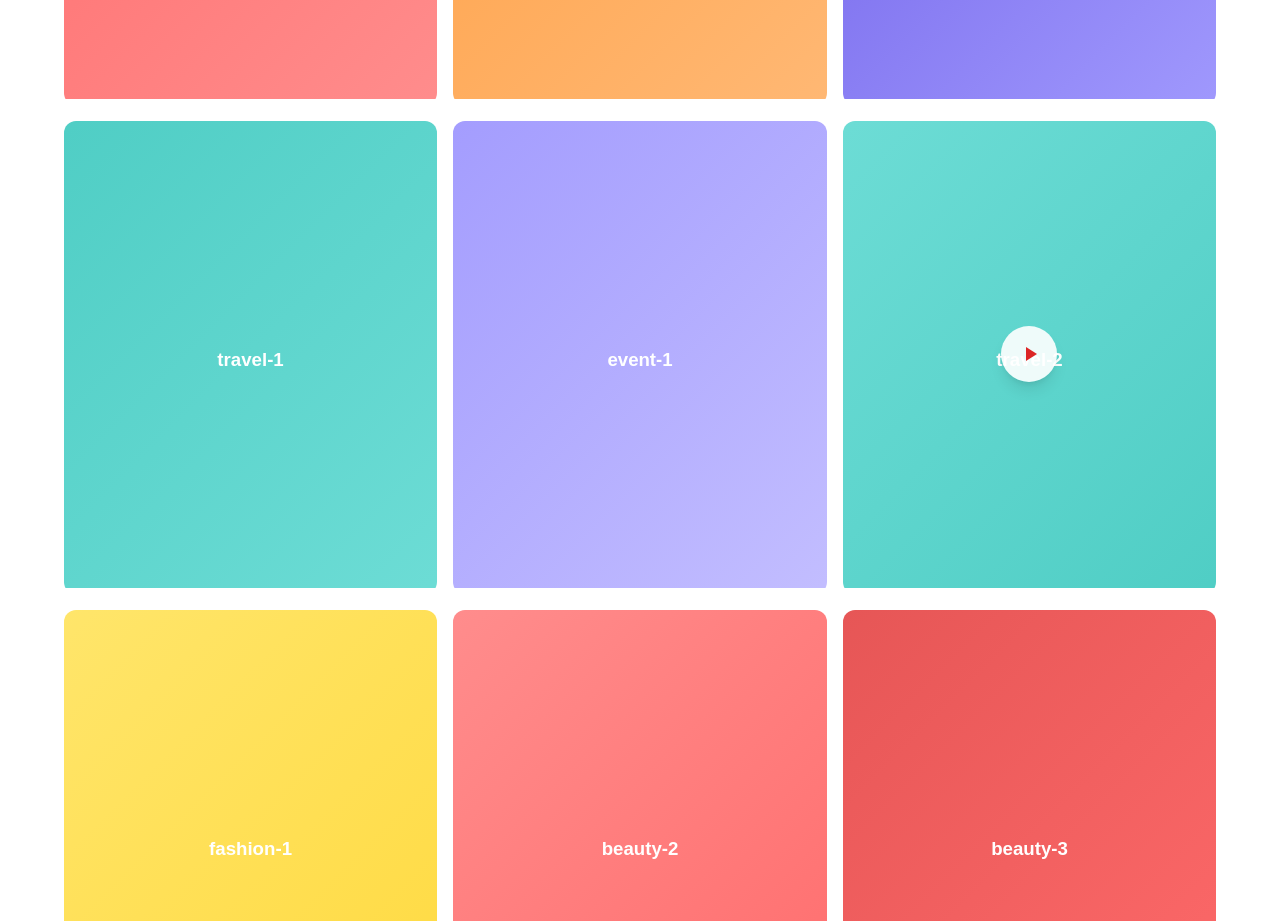
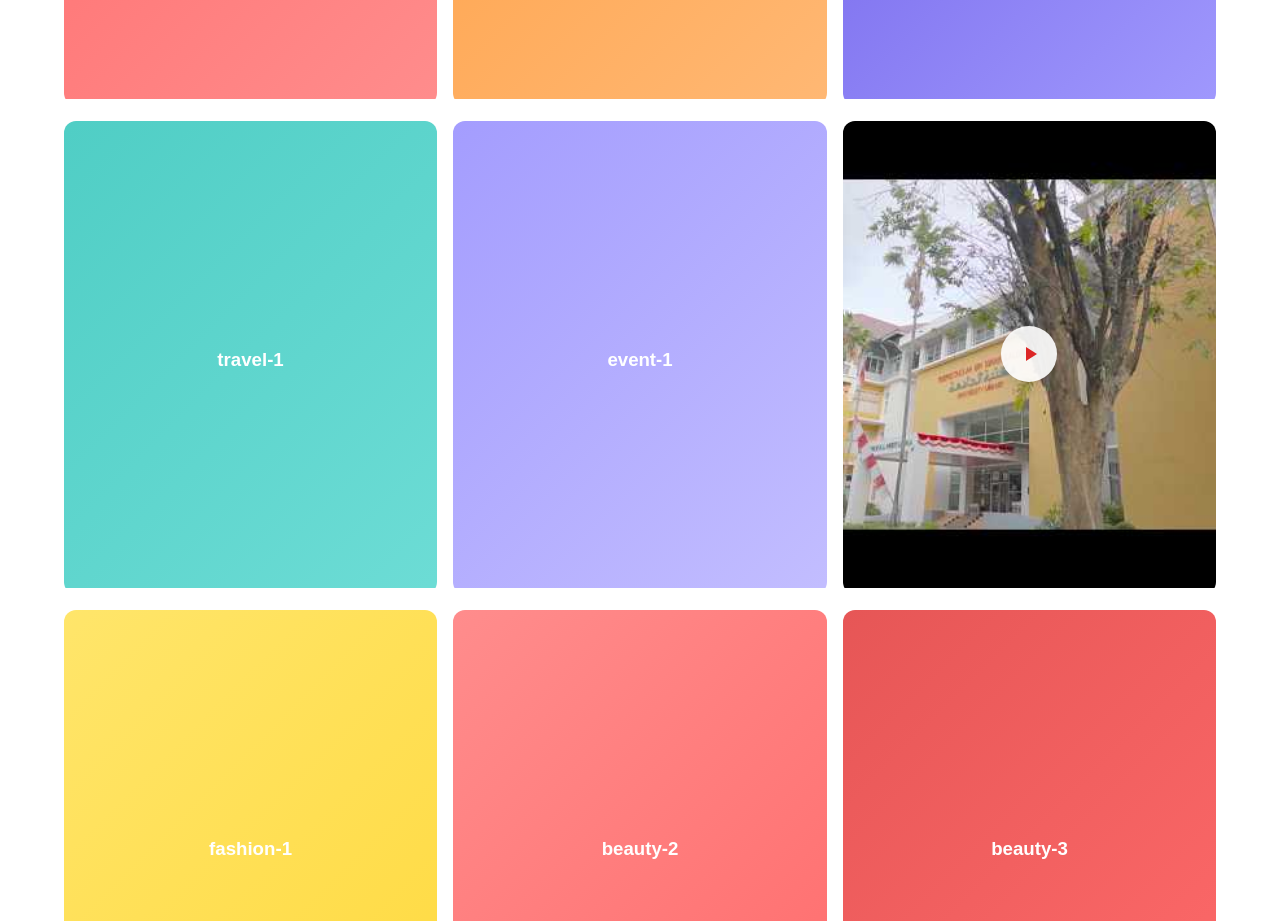
Before and after one commit to faeznz/porto-cc-dwrsma, a Next.js app: page / in a window 1280 px wide. Shown: the part 4620-5541 px from the top of the page. Built offline with nearby package versions, Linux system fonts and the light colour scheme.

Commit message:
Refactor code structure for improved readability and maintainability

```diff
--- a/src/data/portfolio.ts
+++ b/src/data/portfolio.ts
@@ -72,10 +72,10 @@ export const portfolioItems: PortfolioItem[] = [
   },
   {
     id: 8,
-    title: "Weekend Getaway",
+    title: "Video Profil Perpustakaan UIN Sunan Kalijaga Yogyakarta",
     category: "Assistant Director (Visual)",
-    client: "Personal Project",
-    image: "/images/portfolio/travel-2.svg",
+    client: "UIN Sunan Kalijaga",
+    image: "/images/portfolio/youtube-assistant-director.jpg",
     instagram: "https://instagram.com/p/example8",
     youtube: "https://youtu.be/LJyl_kTItjc",
   },
```
Also changed, not shown: public/images/portfolio/youtube-assistant-director.jpg (added), 1 other file (tests, documents, lock files or other folders).
